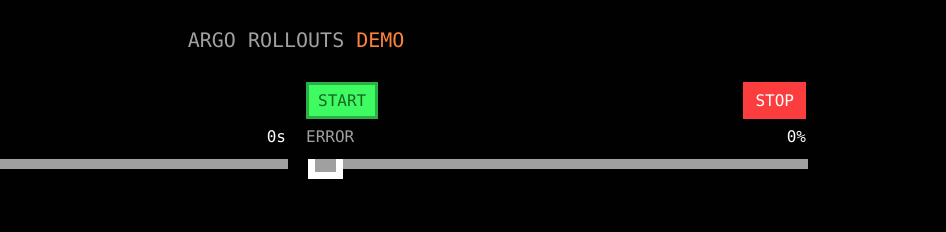
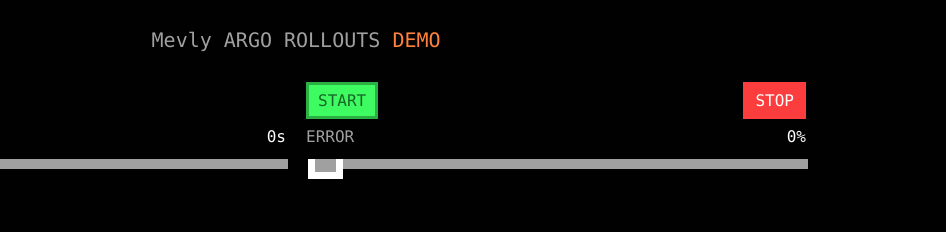
Before and after one commit to seankim01/mevly-poc, a plain HTML site: page service/container/index.html in a window 1280 px wide. Shown: the top 232 px of the page, 334-1280 px from the left. Drawn offline with Linux system fonts and the light colour scheme; no server answers.

Commit message:
index edit char

```diff
--- a/service/container/index.html
+++ b/service/container/index.html
@@ -1,13 +1,13 @@
 <!DOCTYPE html>
 <html>
   <head>
-    <title>Mevly-Rollouts Demo</title>
+    <title>Mevly Rollouts Demo</title>
     <link rel="stylesheet" href="style.css" type="text/css" />
   </head>
   <body>
     <div class="header spread">
         <img src="logo.png" class="logo" />
-        <h1>ARGO ROLLOUTS <span class="orange">DEMO</span></h1>
+        <h1>Mevly ARGO ROLLOUTS <span class="orange">DEMO</span></h1>
         <div class="flex">
           <div class="button button--resize" id="resize">FIT</div>
         </div>
```
